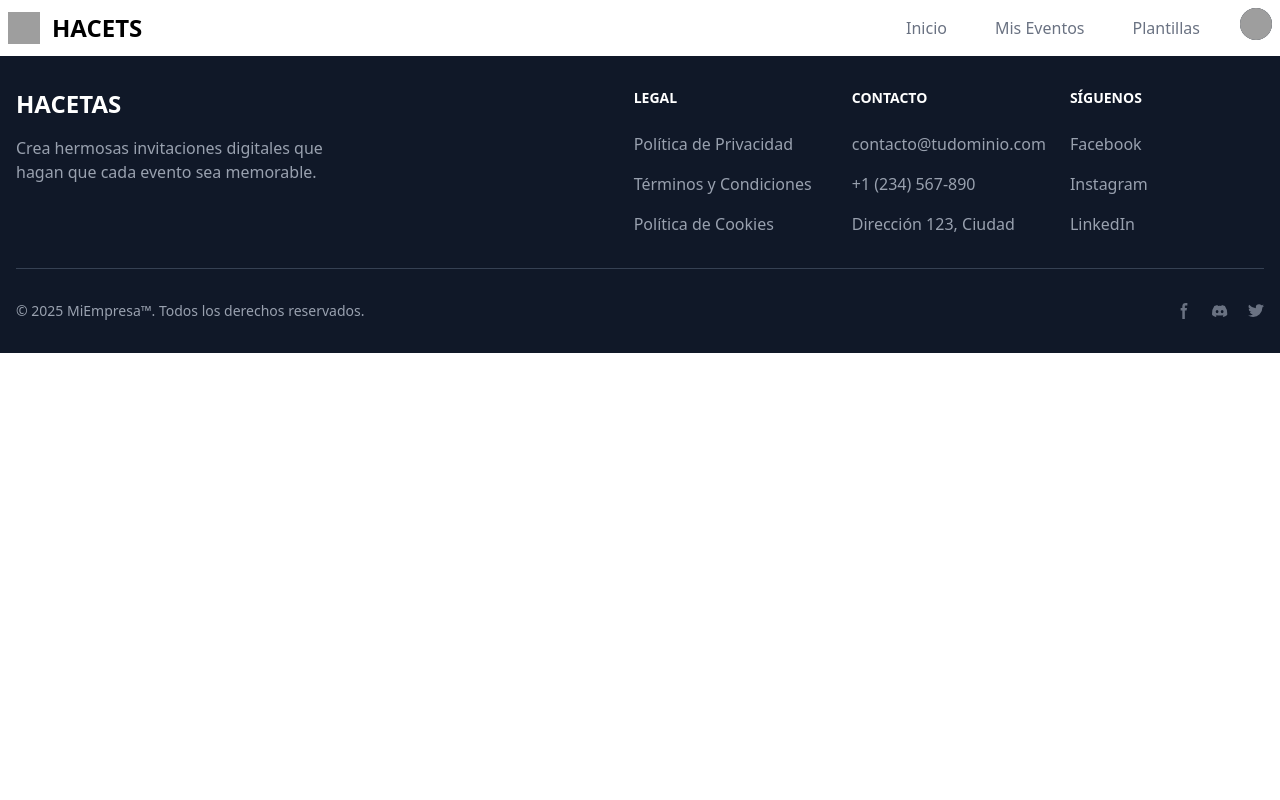
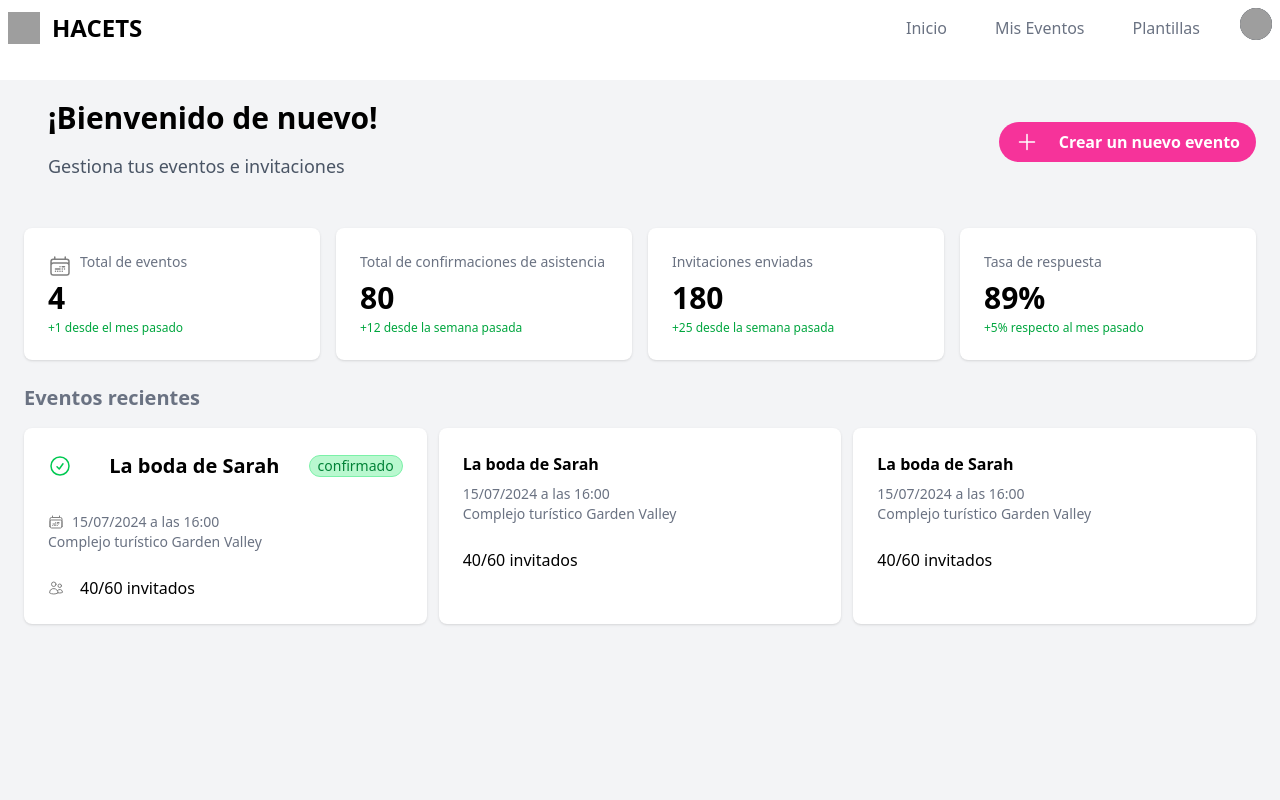
Before and after one commit to YIRIBET/Integradora9B, a React (Vite) app in the folder frontend/: page /mis-eventos in a window 1280 px wide. Shown: the top 800 px of the page. Built offline with nearby package versions, Linux system fonts and the light colour scheme; grey boxes are pictures that could not be loaded.

Commit message:
IC-15 Se agrego seccion mis-eventos

```diff
--- a/frontend/src/App.jsx
+++ b/frontend/src/App.jsx
@@ -26,6 +26,7 @@ function App() {
         <Route path="/home" element={<Home />} />
         <Route path="/templates" element={<Templates />} />
         <Route path="/profile" element={<Profile />} />
+        <Route path="/mis-eventos" element={<MyEvent />} />
         {/* otras rutas  */}
       </Routes>
       <Footer />
--- a/frontend/src/Pages/User/MyEvents.jsx
+++ b/frontend/src/Pages/User/MyEvents.jsx
@@ -1,12 +1,180 @@
-import React from 'react';
+import React from "react";
 
 function MyEvent() {
-    return (
+  return (
+    <div className="bg-gray-100 min-h-screen">
+      <div className="cols-2 grid grid-cols-1 md:grid-cols-2 gap-4 m-6">
         <div>
-            <h1>My Event</h1>
-            {/* Add your event content here */}
+          <h1 className="text-3xl font-bold mb-4 mt-5 ml-6">
+            ¡Bienvenido de nuevo!
+          </h1>
+          <p className="text-lg text-gray-600 mb-6 ml-6">
+            Gestiona tus eventos e invitaciones
+          </p>
         </div>
-    );
+        <div className="flex justify-end items-center">
+          <button className="bg-pink-500 hover:bg-pink-600 text-white font-bold py-2 px-4 rounded-full flex items-center transition-all duration-300">
+            <svg
+              xmlns="http://www.w3.org/2000/svg"
+              fill="none"
+              viewBox="0 0 24 24"
+              stroke-width="1.5"
+              stroke="currentColor"
+              class="size-6 me-5"
+            >
+              <path
+                stroke-linecap="round"
+                stroke-linejoin="round"
+                d="M12 4.5v15m7.5-7.5h-15"
+              />
+            </svg>
+            Crear un nuevo evento
+          </button>
+        </div>
+      </div>
+
+      <div className="grid grid-cols-4 md:grid-cols-4 gap-4 m-6">
+        {/* Card 1 */}
+        <div className="bg-white rounded-lg shadow p-6 flex flex-col items-start">
+         <div className="flex items-center">
+            <svg
+              xmlns="http://www.w3.org/2000/svg"
+              fill="none"
+              viewBox="0 0 24 24"
+              stroke-width="1.5"
+              stroke="gray"
+              class="size-6 me-2"
+            >
+              <path
+                stroke-linecap="round"
+                stroke-linejoin="round"
+                d="M6.75 2.994v2.25m10.5-2.25v2.25m-14.252 13.5V7.491a2.25 2.25 0 0 1 2.25-2.25h13.5a2.25 2.25 0 0 1 2.25 2.25v11.251m-18 0a2.25 2.25 0 0 0 2.25 2.25h13.5a2.25 2.25 0 0 0 2.25-2.25m-18 0v-7.5a2.25 2.25 0 0 1 2.25-2.25h13.5a2.25 2.25 0 0 1 2.25 2.25v7.5m-6.75-6h2.25m-9 2.25h4.5m.002-2.25h.005v.006H12v-.006Zm-.001 4.5h.006v.006h-.006v-.005Zm-2.25.001h.005v.006H9.75v-.006Zm-2.25 0h.005v.005h-.006v-.005Zm6.75-2.247h.005v.005h-.005v-.005Zm0 2.247h.006v.006h-.006v-.006Zm2.25-2.248h.006V15H16.5v-.005Z"
+              />
+            </svg>
+
+            <span className="text-gray-500 text-sm mb-2">
+              Total de eventos
+            </span>
+          </div>
+          <span className="text-3xl font-bold mb-1">4</span>
+          <span className="text-green-600 text-xs">+1 desde el mes pasado</span>
+        </div>
+        {/* Card 2 */}
+        <div className="bg-white rounded-lg shadow p-6 flex flex-col items-start">
+          <span className="text-gray-500 text-sm mb-2">
+            Total de confirmaciones de asistencia
+          </span>
+          <span className="text-3xl font-bold mb-1">80</span>
+          <span className="text-green-600 text-xs">
+            +12 desde la semana pasada
+          </span>
+        </div>
+        {/* Card 3 */}
+        <div className="bg-white rounded-lg shadow p-6 flex flex-col items-start">
+          <span className="text-gray-500 text-sm mb-2">
+            Invitaciones enviadas
+          </span>
+          <span className="text-3xl font-bold mb-1">180</span>
+          <span className="text-green-600 text-xs">
+            +25 desde la semana pasada
+          </span>
+        </div>
+        {/* Card 4 */}
+        <div className="bg-white rounded-lg shadow p-6 flex flex-col items-start">
+          <span className="text-gray-500 text-sm mb-2">Tasa de respuesta</span>
+          <span className="text-3xl font-bold mb-1">89%</span>
+          <span className="text-green-600 text-xs">
+            +5% respecto al mes pasado
+          </span>
+        </div>
+      </div>
+      <p className="text-gray-500 font-bold text-xl ml-6">Eventos recientes</p>
+      <div className="grid grid-cols-3 md:grid-cols-3 gap-3 m-6 mt-4 mb-6 ">
+        {/* Card 1 */}
+        <div className="bg-white rounded-lg shadow p-6 flex flex-col items-start">
+          <div className="flex items-center justify-between mb-4 w-full">
+            <svg
+              xmlns="http://www.w3.org/2000/svg"
+              fill="none"
+              viewBox="0 0 24 24"
+              stroke-width="1.5"
+              stroke="currentColor"
+              class="size-6 me-2 text-green-500"
+            >
+              <path
+                stroke-linecap="round"
+                stroke-linejoin="round"
+                d="M9 12.75 11.25 15 15 9.75M21 12a9 9 0 1 1-18 0 9 9 0 0 1 18 0Z"
+              />
+            </svg>
+
+            <span className="font-bold text-xl ">La boda de Sarah</span>
+            <button className="rounded-full p-2 py-0 border-1 border-green-300 bg-green-200 text-green-700 text-sm"> confirmado</button>
+          </div>
+          <div className="flex items-center ">
+            <svg
+              xmlns="http://www.w3.org/2000/svg"
+              fill="none"
+              viewBox="0 0 24 24"
+              stroke-width="1.5"
+              stroke="gray"
+              class="size-4 me-2 mt-4"
+            >
+              <path
+                stroke-linecap="round"
+                stroke-linejoin="round"
+                d="M6.75 2.994v2.25m10.5-2.25v2.25m-14.252 13.5V7.491a2.25 2.25 0 0 1 2.25-2.25h13.5a2.25 2.25 0 0 1 2.25 2.25v11.251m-18 0a2.25 2.25 0 0 0 2.25 2.25h13.5a2.25 2.25 0 0 0 2.25-2.25m-18 0v-7.5a2.25 2.25 0 0 1 2.25-2.25h13.5a2.25 2.25 0 0 1 2.25 2.25v7.5m-6.75-6h2.25m-9 2.25h4.5m.002-2.25h.005v.006H12v-.006Zm-.001 4.5h.006v.006h-.006v-.005Zm-2.25.001h.005v.006H9.75v-.006Zm-2.25 0h.005v.005h-.006v-.005Zm6.75-2.247h.005v.005h-.005v-.005Zm0 2.247h.006v.006h-.006v-.006Zm2.25-2.248h.006V15H16.5v-.005Z"
+              />
+            </svg>
+
+            <span className="text-gray-500 text-sm mt-4 ">
+              15/07/2024 a las 16:00
+            </span>
+          </div>
+          <span className="text-gray-500 text-sm mb-6">
+            Complejo turístico Garden Valley
+          </span>
+          <div className="flex items-center ">
+            <svg
+              xmlns="http://www.w3.org/2000/svg"
+              fill="none"
+              viewBox="0 0 24 24"
+              stroke-width="1.5"
+              stroke="gray"
+              class="size-4 me-4"
+            >
+              <path
+                stroke-linecap="round"
+                stroke-linejoin="round"
+                d="M15 19.128a9.38 9.38 0 0 0 2.625.372 9.337 9.337 0 0 0 4.121-.952 4.125 4.125 0 0 0-7.533-2.493M15 19.128v-.003c0-1.113-.285-2.16-.786-3.07M15 19.128v.106A12.318 12.318 0 0 1 8.624 21c-2.331 0-4.512-.645-6.374-1.766l-.001-.109a6.375 6.375 0 0 1 11.964-3.07M12 6.375a3.375 3.375 0 1 1-6.75 0 3.375 3.375 0 0 1 6.75 0Zm8.25 2.25a2.625 2.625 0 1 1-5.25 0 2.625 2.625 0 0 1 5.25 0Z"
+              />
+            </svg>
+
+            <span className="text-mb">40/60 invitados</span>
+          </div>
+        </div>
+        {/* Card 2 */}
+        <div className="bg-white rounded-lg shadow p-6 flex flex-col items-start">
+          <span className="font-bold text-l mb-2">La boda de Sarah</span>
+          <span className="text-gray-500 text-sm ">15/07/2024 a las 16:00</span>
+          <span className="text-gray-500 text-sm mb-6">
+            Complejo turístico Garden Valley
+          </span>
+          <span className="text-mb">40/60 invitados</span>
+        </div>
+        {/* Card 3 */}
+        <div className="bg-white rounded-lg shadow p-6 flex flex-col items-start">
+          <span className="font-bold text-l mb-2">La boda de Sarah</span>
+          <span className="text-gray-500 text-sm ">15/07/2024 a las 16:00</span>
+          <span className="text-gray-500 text-sm mb-6">
+            Complejo turístico Garden Valley
+          </span>
+          <span className="text-mb">40/60 invitados</span>
+        </div>
+      </div>
+      {/* Add your event content here */}
+    </div>
+  );
 }
 
 export default MyEvent;
--- /dev/null
+++ b/frontend/src/Pages/User/Traking.jsx
@@ -0,0 +1,11 @@
+import React from 'react';
+
+function Traking() {
+    return (
+        <div>
+            <h1>Traking Page</h1>
+        </div>
+    );
+}
+
+export default Traking;
```
